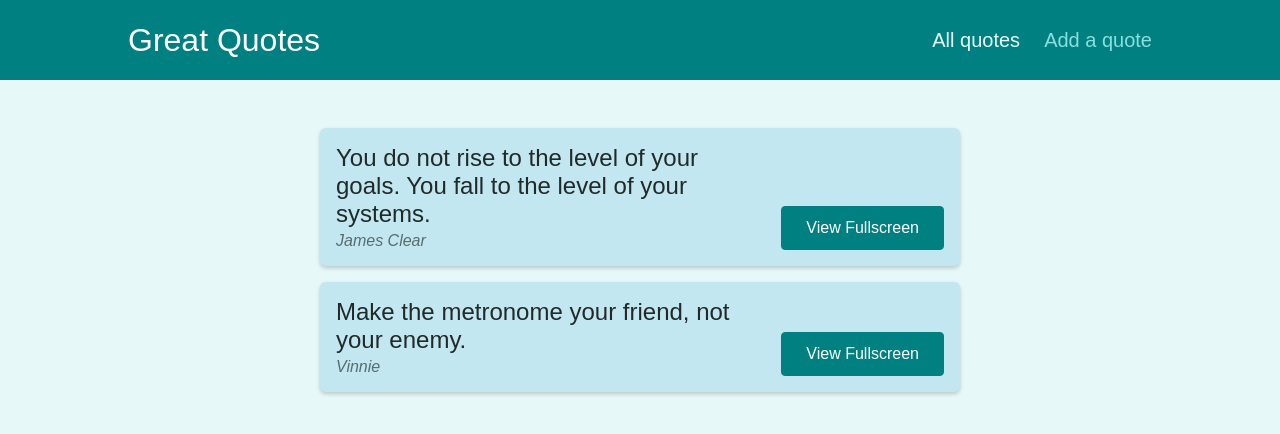
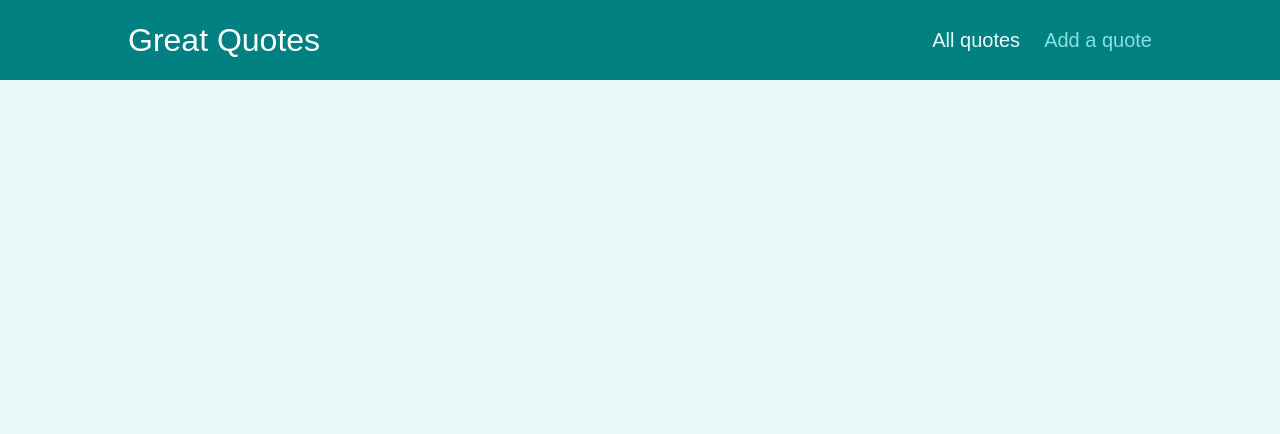
Before and after one commit to GururajChadaga/quotes, a React (Create React App) app: page /quotes in a window 1280 px wide. Shown: the top 434 px of the page. Built offline with nearby package versions, Linux system fonts and the light colour scheme.

Commit message:
Used Redux instead of dummy quotes

```diff
--- a/src/components/quotes/QuoteForm.js
+++ b/src/components/quotes/QuoteForm.js
@@ -1,20 +1,25 @@
 import { useState } from 'react';
-import { Prompt } from 'react-router-dom';
+import { Prompt, useHistory } from 'react-router-dom';
 import { Fragment } from 'react';
 import Card from '../UI/Card';
 import LoadingSpinner from '../UI/LoadingSpinner';
 import classes from './QuoteForm.module.css';
+import quotesSlice from '../../store/quotes-slice';
+import { useDispatch } from 'react-redux';
 
 const QuoteForm = (props) => {
   const [author, setAuthor] = useState('');
   const [text, setText] = useState('');
   const [isEntering, setIsEntering] = useState(false);
+  const dispatch = useDispatch();
+  const history = useHistory();
 
   const submitFormHandler = (event) => {
     event.preventDefault();
 
     // TODO: Add form validation
-    console.log({ author, text });
+    dispatch(quotesSlice.actions.addQuote({ author, text }));
+    history.push('/quotes');
 
     // props.onAddQuote({ author, text });
     setAuthor('');
@@ -32,10 +37,15 @@ const QuoteForm = (props) => {
   const formFocusHandler = () => {
     setIsEntering(true);
   };
+
   const formBlurHandler = () => {
     if (author.trim() === '' && text.trim() === '') {
       setIsEntering(false);
     }
+  };
+
+  const finishedFormHandler = () => {
+    setIsEntering(false);
   };
 
   return (
@@ -76,7 +86,9 @@ const QuoteForm = (props) => {
             ></textarea>
           </div>
           <div className={classes.actions}>
-            <button className='btn'>Add Quote</button>
+            <button className='btn' onClick={finishedFormHandler}>
+              Add Quote
+            </button>
           </div>
         </form>
       </Card>
--- a/src/index.js
+++ b/src/index.js
@@ -3,10 +3,14 @@ import ReactDOM from 'react-dom';
 import './index.css';
 import App from './App';
 import { BrowserRouter } from 'react-router-dom';
+import { Provider } from 'react-redux';
+import store from './store/index';
 
 ReactDOM.render(
   <BrowserRouter>
-    <App />
+    <Provider store={store}>
+      <App />
+    </Provider>
   </BrowserRouter>,
   document.getElementById('root')
 );
--- a/src/pages/AllQuotes.js
+++ b/src/pages/AllQuotes.js
@@ -1,19 +1,9 @@
 import QuoteList from '../components/quotes/QuoteList';
+import { useSelector } from 'react-redux';
 
-const DUMMY_QUOTES = [
-  {
-    id: 'q1',
-    author: 'James Clear',
-    text: 'You do not rise to the level of your goals. You fall to the level of your systems.',
-  },
-  {
-    id: 'q2',
-    author: 'Vinnie',
-    text: 'Make the metronome your friend, not your enemy.',
-  },
-];
 const AllQuotes = () => {
-  return <QuoteList quotes={DUMMY_QUOTES} />;
+  const quotes = useSelector(state=> state.quotes)
+  return <QuoteList quotes={quotes} />;
 };
 
 export default AllQuotes;
--- a/src/pages/QuoteDetail.js
+++ b/src/pages/QuoteDetail.js
@@ -4,25 +4,13 @@ import NoQuotesFound from '../components/quotes/NoQuotesFound';
 import { Link, Route } from 'react-router-dom';
 import { Fragment } from 'react';
 import Comments from '../components/comments/Comments';
-
-const DUMMY_QUOTES = [
-  {
-    id: 'q1',
-    author: 'James Clear',
-    text: 'You do not rise to the level of your goals. You fall to the level of your systems.',
-  },
-  {
-    id: 'q2',
-    author: 'Vinnie',
-    text: 'Make the metronome your friend, not your enemy.',
-  },
-];
+import { useSelector } from 'react-redux';
 
 const QuoteDetail = () => {
   const params = useParams();
   const match = useRouteMatch();
-  console.log(match);
-  const quote = DUMMY_QUOTES.find((quote) => quote.id === params.quoteId);
+  const quotes = useSelector((state) => state.quotes);
+  const quote = quotes.find((quote) => quote.id === params.quoteId);
   if (!quote) {
     return <NoQuotesFound />;
   }
```
